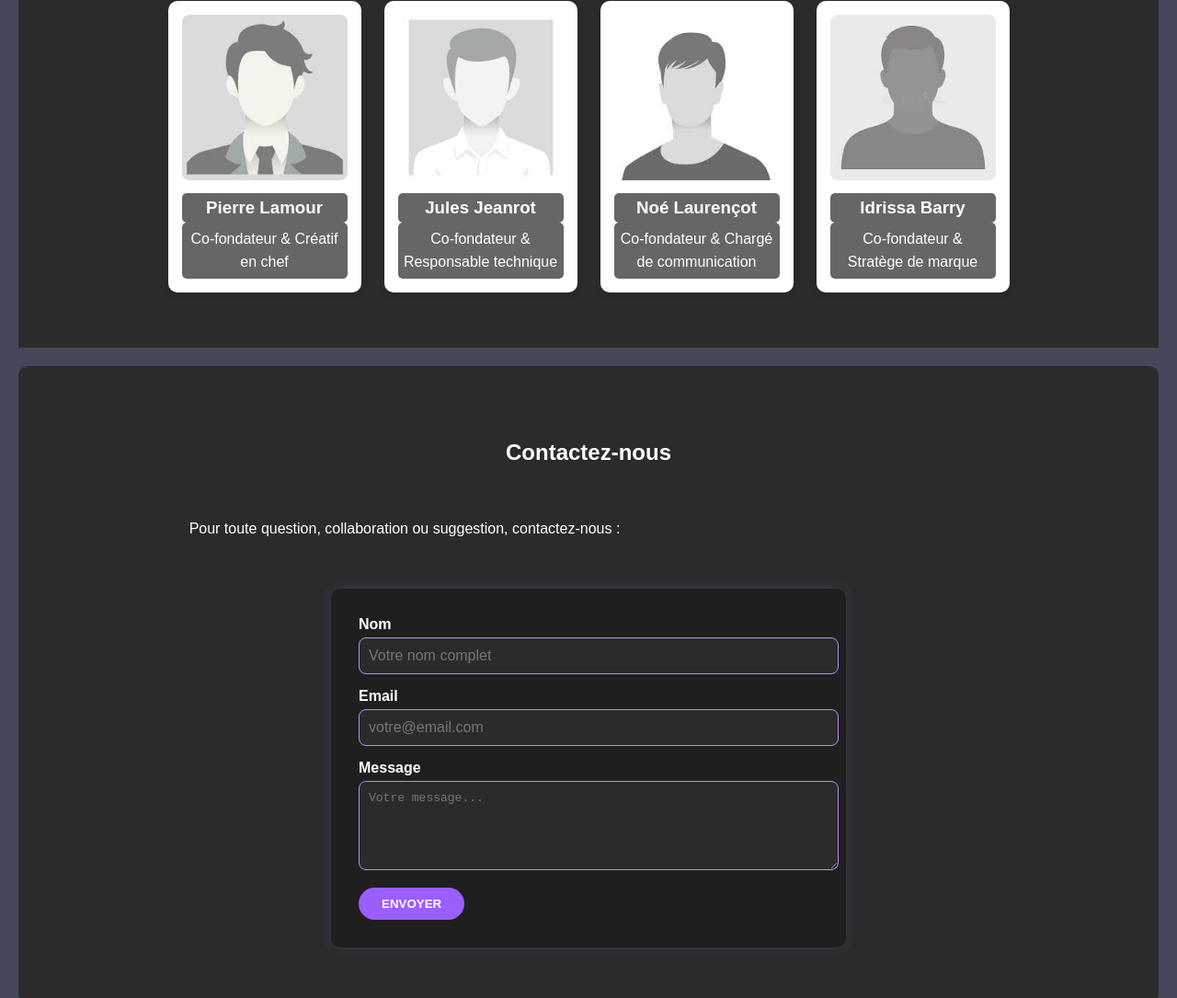
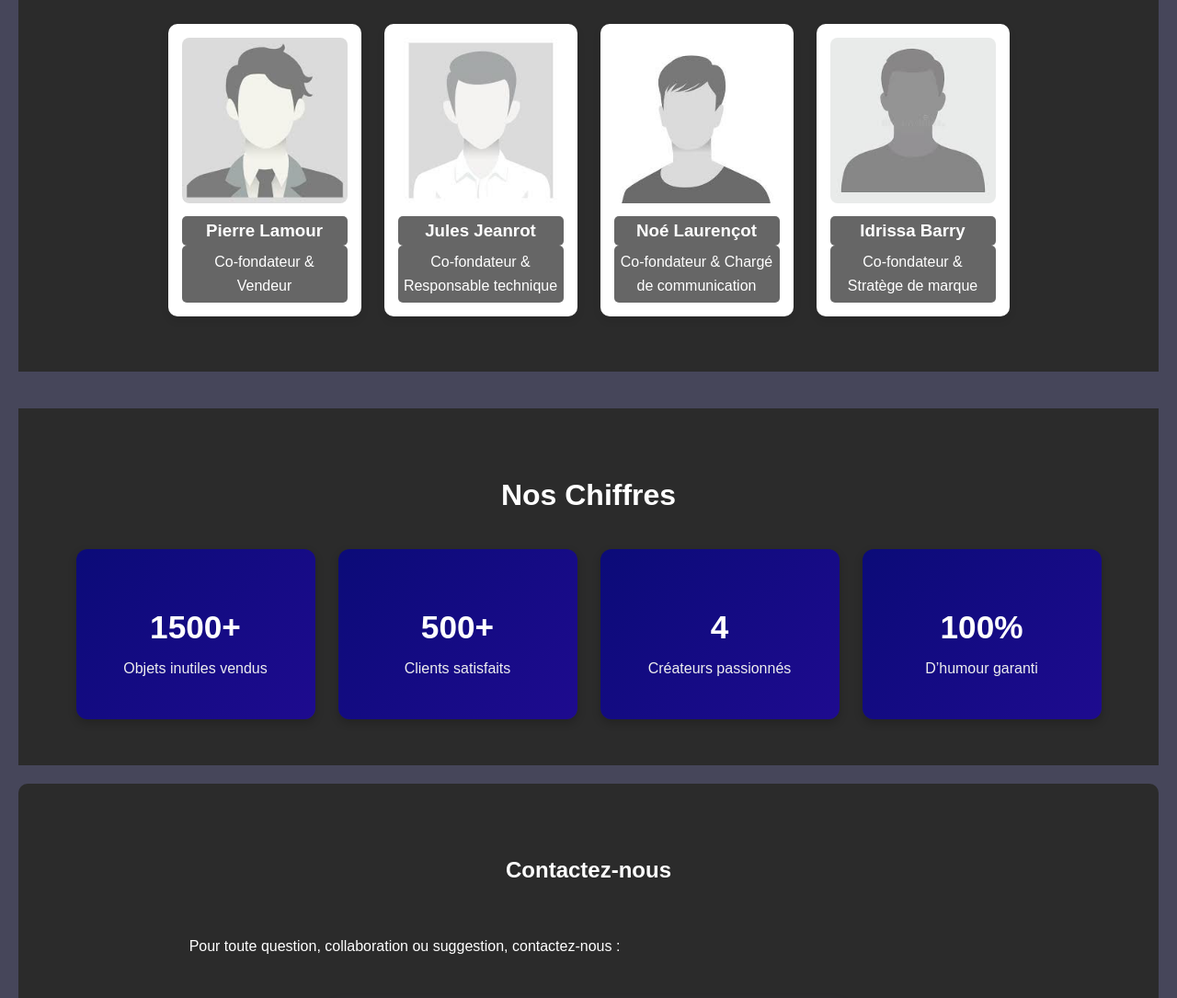
Before and after one commit to NoeLaurencot/SiteECommerce, a plain HTML site: page a_propos.html in a window 1280 px wide. Shown: the part 781-1866 px from the top of the page at 92% size. Drawn offline with nearby package versions, Linux system fonts and the light colour scheme; a web font is replaced by a local one.

Commit message:
mise a jour du contenu

```diff
--- a/a_propos.html
+++ b/a_propos.html
@@ -30,7 +30,7 @@
                 <a class="selected" href="a_propos.html">À propos</a>
             </span>
             <span class="nav-right">
-                <a class="material-symbols-outlined selected-cart nav-icon" href="panier.html">shopping_cart</a>
+                <a class="material-symbols-outlined nav-icon" href="panier.html">shopping_cart</a>
                 <a class="material-symbols-outlined nav-icon" href="#">account_circle</a>
             </span>
             <div class="nav-hamburger">
@@ -38,8 +38,7 @@
                     <span class="material-symbols-outlined">menu</span>
                     <div class="nav-hamburger-menu">
                         <div class="nav-hamburger-icons">
-                            <a class="material-symbols-outlined selected-cart nav-icon"
-                                href="panier.html">shopping_cart</a>
+                            <a class="material-symbols-outlined nav-icon" href="panier.html">shopping_cart</a>
                             <a class="material-symbols-outlined nav-icon" href="#">account_circle</a>
                         </div>
                         <div class="nav-hamburger-links">
@@ -87,34 +86,61 @@
                 le design original et l’humour décalé.
                 Notre aventure a commencé autour d’un simple défi :
                 donner vie à des objets à la fois drôles, beaux et totalement inutiles.
+                On est convaincus que les meilleures idées naissent de la synergie des talents.
             </p>
 
             <div class="team">
                 <div class="member">
-                    <img src="assets/ibarry1.jpg" alt="Pierre Lamour">
+                    <img src="assets/personne1.jpg" alt="Pierre Lamour">
                     <h3>Pierre Lamour</h3>
-                    <p>Co-fondateur & Créatif en chef</p>
+                    <p>Co-fondateur & Vendeur</p>
                 </div>
 
                 <div class="member">
-                    <img src="assets/ibarry2.jpg" alt="Jules Jeanrot">
+                    <img src="assets/personne2.jpg" alt="Jules Jeanrot">
                     <h3>Jules Jeanrot</h3>
                     <p>Co-fondateur & Responsable technique</p>
                 </div>
 
                 <div class="member">
-                    <img src="assets/ibarry3.jpg" alt="Noé Laurençot">
+                    <img src="assets/personne3.jpg" alt="Noé Laurençot">
                     <h3>Noé Laurençot</h3>
                     <p>Co-fondateur & Chargé de communication</p>
                 </div>
 
                 <div class="member">
-                    <img src="assets/ibarry4.jpg" alt="Idrissa Barry">
+                    <img src="assets/personne4.jpg" alt="Idrissa Barry">
                     <h3>Idrissa Barry</h3>
                     <p>Co-fondateur & Stratège de marque</p>
                 </div>
             </div>
         </section>
+
+
+        <section class="stats-section">
+            <h2>Nos Chiffres</h2>
+            <div class="stats-container">
+                <div class="stat-box">
+                    <h3>1500+</h3>
+                    <p>Objets inutiles vendus</p>
+                </div>
+                <div class="stat-box">
+                    <h3>500+</h3>
+                    <p>Clients satisfaits</p>
+                </div>
+                <div class="stat-box">
+                    <h3>4</h3>
+                    <p>Créateurs passionnés</p>
+                </div>
+                <div class="stat-box">
+                    <h3>100%</h3>
+                    <p>D’humour garanti</p>
+                </div>
+            </div>
+        </section>
+
+
+
         <section id="contact" class="contact">
             <div class="main-container">
                 <h2>Contactez-nous</h2>
--- a/css/styles-specific.css
+++ b/css/styles-specific.css
@@ -47,13 +47,16 @@ pour éviter les ambigüitées ex: .vente-article-container {}
   max-width: 100%;
   transition: 0.3s;
 }
+
 .index-promo>span {
   display: flex;
-    gap : 0;
+  gap: 0;
   margin: 0.1rem;
   width: max-content;
-    animation: slideLeftPromo 10s linear infinite; /*On utilise l'animation slideLeft */
+  animation: slideLeftPromo 10s linear infinite;
+  /*On utilise l'animation slideLeft */
 }
+
 .index-promo>span>span {
   display: flex;
   justify-content: space-evenly;
@@ -95,7 +98,7 @@ pour éviter les ambigüitées ex: .vente-article-container {}
 
 .index-article>img {
   height: 50%;
-    width: 50% ;
+  width: 50%;
   border-radius: 10px;
 }
 
@@ -140,6 +143,7 @@ pour éviter les ambigüitées ex: .vente-article-container {}
 .index-form {
   border: 0;
 }
+
 .index-form-item>input[type="email"] {
   height: 30px;
 
@@ -153,10 +157,12 @@ pour éviter les ambigüitées ex: .vente-article-container {}
   margin: 0 0 10px 0;
   font-size: 100%;
 }
+
 .index-form-item>input[type="email"]:focus {
   border: 2px solid var(--accent);
 
 }
+
 .index-form-item>input[type="button"] {
   border: none;
   border-radius: 5px;
@@ -166,9 +172,11 @@ pour éviter les ambigüitées ex: .vente-article-container {}
   font-size: 1rem;
   transition: 0.3s;
 }
+
 .index-form-item>input[type="button"]:hover {
   background-color: var(--secondary);
 }
+
 .index-form-item {
   width: 100%;
   display: flex;
@@ -176,8 +184,9 @@ pour éviter les ambigüitées ex: .vente-article-container {}
   align-items: flex-start;
 
 }
+
 .index-form-container {
-    font-size: clamp(0.1rem,1rem, 2rem);
+  font-size: clamp(0.1rem, 1rem, 2rem);
   display: flex;
   flex-direction: column;
   background-color: var(--tile);
@@ -188,6 +197,7 @@ pour éviter les ambigüitées ex: .vente-article-container {}
   box-sizing: border-box;
   transition: 0.3s;
 }
+
 .index-alert {
   word-break: break-all;
   display: flex;
@@ -204,22 +214,36 @@ pour éviter les ambigüitées ex: .vente-article-container {}
   transition: opacity 0.5s;
   opacity: 0;
 }
+
 .index-alert-active {
   animation: slideDown 0.5s linear;
   opacity: 1;
 }
+
 .index-alert-leaving {
   animation: slideUp 0.45s linear;
   opacity: 0;
 
 }
+
 @keyframes slideDown {
-    from {transform: translateY(-60%)}
-    to   {transform: translateY(0%)}
+  from {
+    transform: translateY(-60%)
   }
+
+  to {
+    transform: translateY(0%)
+  }
+}
+
 @keyframes slideUp {
-    from {transform: translateY(0%)}
-    to   {transform: translateY(-110%)}
+  from {
+    transform: translateY(0%)
+  }
+
+  to {
+    transform: translateY(-110%)
+  }
 }
 
 
@@ -270,26 +294,26 @@ body {
   background-color: var(--article-background-hover-dark-color);
 }
 
-.vente-article-container > * {
+.vente-article-container>* {
   color: white;
   margin-left: 5%;
   margin-right: 5%;
 }
 
-.vente-seven-row > div > img{
+.vente-seven-row>div>img {
   width: 0px;
   height: 0px;
 }
 
-.vente-seven-row > p {
+.vente-seven-row>p {
   display: none;
 }
 
-.vente-seven-row > span {
+.vente-seven-row>span {
   display: none;
 }
 
-.vente-article-container > div{
+.vente-article-container>div {
   display: flex;
   flex-direction: column;
   justify-content: center;
@@ -306,11 +330,11 @@ body {
   height: 65%;
 }
 
-.vente-article-container > p{
+.vente-article-container>p {
   margin-top: 5%;
 }
 
-.vente-article-container > span{
+.vente-article-container>span {
   display: flex;
   margin-top: 5%;
 }
@@ -442,7 +466,7 @@ body {
   padding-bottom: 10px;
 }
 
-.cart-item-header > span {
+.cart-item-header>span {
   color: var(--text-subtle);
 }
 
@@ -506,7 +530,7 @@ body {
   width: fit-content;
 }
 
-.cart-item-desc > :not(.cart-quantity-selector) {
+.cart-item-desc> :not(.cart-quantity-selector) {
   /* Pour aligner le texte au conteur quantité */
   margin-left: 5px;
 }
@@ -518,7 +542,7 @@ body {
   position: relative;
 }
 
-.cart-item-price > span {
+.cart-item-price>span {
   font-size: calc(1em + 1vw);
   font-weight: bold;
   display: flex;
@@ -531,12 +555,12 @@ body {
   transition: 0.3s;
 }
 
-.cart-item-price > span:hover {
+.cart-item-price>span:hover {
   background: var(--secondary);
   cursor: default;
 }
 
-.cart-item-price > span:hover + .cart-item-price-detail {
+.cart-item-price>span:hover+.cart-item-price-detail {
   /* montre détail du prix quand on hover le prix */
   opacity: 1;
   translate: 0;
@@ -663,7 +687,7 @@ body {
   color: var(--white);
 }
 
-.info-icon:hover + .cart-total-delivery-detail {
+.info-icon:hover+.cart-total-delivery-detail {
   visibility: visible;
   opacity: 1;
   translate: 0;
@@ -860,8 +884,9 @@ body {
   display: flex;
   align-items: center;
   justify-content: center;
-    flex-wrap: wrap; /* pour les petits écrans */
-    gap:20px;
+  flex-wrap: wrap;
+  /* pour les petits écrans */
+  gap: 20px;
   width: 60%;
   padding: 40px;
 }
@@ -880,7 +905,8 @@ body {
 }
 
 .intro p {
-    color: #fff; /* texte blanc */
+  color: #fff;
+  /* texte blanc */
 }
 
 .intro-image {
@@ -919,10 +945,12 @@ padding-right: 20px;
 
 /* === Section Histoire + Équipe regroupée === */
 .histoire-equipe {
-    background-color: #2b2b2b; /* ✅ même fond que "À propos de nous" */
+  background-color: #2b2b2b;
+  /* ✅ même fond que "À propos de nous" */
   color: #fff;
   padding: 60px 20px;
-    text-align: center; /* ✅ centre le titre et le texte uniquement */
+  text-align: center;
+  /* ✅ centre le titre et le texte uniquement */
 }
 
 .histoire-equipe h2 {
@@ -951,7 +979,7 @@ padding-right: 20px;
   border-radius: 10px;
   padding: 15px;
   width: 180px;
-    box-shadow: 0 4px 8px rgba(0,0,0,0.1);
+  box-shadow: 0 4px 8px rgba(0, 0, 0, 0.1);
 }
 
 
@@ -960,7 +988,8 @@ padding-right: 20px;
   color: #fff;
   padding: 60px 20px;
   text-align: center;
-    margin-bottom: 20px; /* ✅ Espace réduit pour une meilleure continuité visuelle */
+  margin-bottom: 20px;
+  /* ✅ Espace réduit pour une meilleure continuité visuelle */
 }
 
 .histoire-equipe .member img {
@@ -977,22 +1006,84 @@ padding-right: 20px;
   border-radius: 10px;
   padding: 15px;
   width: 180px;
-    box-shadow: 0 4px 8px rgba(0,0,0,0.1);
-    overflow: hidden; /* important pour que le fond ne dépasse pas */
+  box-shadow: 0 4px 8px rgba(0, 0, 0, 0.1);
+  overflow: hidden;
+  /* important pour que le fond ne dépasse pas */
 }
 
 .histoire-equipe .member h3,
 .histoire-equipe .member p {
-    background-color: rgba(0, 0, 0, 0.6); /* fond noir transparent */
-    color: #fff; /* texte blanc */
+  background-color: rgba(0, 0, 0, 0.6);
+  /* fond noir transparent */
+  color: #fff;
+  /* texte blanc */
   margin: 0;
   padding: 5px;
   border-radius: 5px;
 }
 
+
+/* === Section Nos Chiffres (même espacement que les autres sections) === */
+.stats-section {
+  background-color: #2b2b2b;
+  /* même fond que les autres */
+  color: #fff;
+  text-align: center;
+  padding: 50px 20px;
+  margin: 20px 0;
+  /* ✅ même petite marge que entre “À propos” et “Notre histoire & notre équipe” */
+}
+
+.stats-section h2 {
+  font-size: 2em;
+  color: #fff;
+  margin-bottom: 40px;
+  position: relative;
+}
+
+
+
+.stats-container {
+  display: flex;
+  justify-content: center;
+  flex-wrap: wrap;
+  gap: 25px;
+}
+
+.stat-box {
+  background: linear-gradient(135deg, #0b0b78, #1e0b8f);
+  border-radius: 12px;
+  padding: 30px 40px;
+  min-width: 180px;
+  max-width: 220px;
+  box-shadow: 0 4px 10px rgba(0, 0, 0, 0.2);
+  transition: transform 0.3s ease, box-shadow 0.3s ease;
+}
+
+.stat-box:hover {
+  transform: translateY(-5px);
+  box-shadow: 0 6px 15px rgba(30, 11, 143, 0.4);
+}
+
+.stat-box h3 {
+  font-size: 2.2em;
+  margin-bottom: 10px;
+  color: #fff;
+  font-weight: bold;
+}
+
+.stat-box p {
+  font-size: 1em;
+  color: #eee;
+}
+
+
+
+
 /* === Section Contact === */
 .contact {
-    background-color: #2b2b2b; /* ✅ même fond que la section À propos */
+  background-color: #2b2b2b;
+  /* ✅ même fond que la section À propos */
   color: #fff;
   text-align: center;
   padding: 60px 20px;
@@ -1022,7 +1113,8 @@ padding-right: 20px;
 .contact .form-wrapper {
   max-width: 500px;
   margin: 0 auto;
-    background-color: #1f1f1f; /* ✅ légèrement plus foncé pour contraster */
+  background-color: #1f1f1f;
+  /* ✅ légèrement plus foncé pour contraster */
   padding: 30px;
   border-radius: 10px;
   box-shadow: 0 0 15px rgba(178, 143, 255, 0.15);
@@ -1032,7 +1124,7 @@ padding-right: 20px;
 /* Labels */
 .input-group label {
   color: #fff;
-    font-weight: bold;
+  2 font-weight: bold;
   display: block;
   margin-bottom: 5px;
 }
```
Also changed, not shown: assets/personne1.jpg (renamed from assets/ibarry1.jpg), assets/personne2.jpg (renamed from assets/ibarry2.jpg), assets/personne3.jpg (renamed from assets/ibarry3.jpg), assets/personne4.jpg (renamed from assets/ibarry4.jpg). Lines whose indentation alone changed are shown as unchanged.
